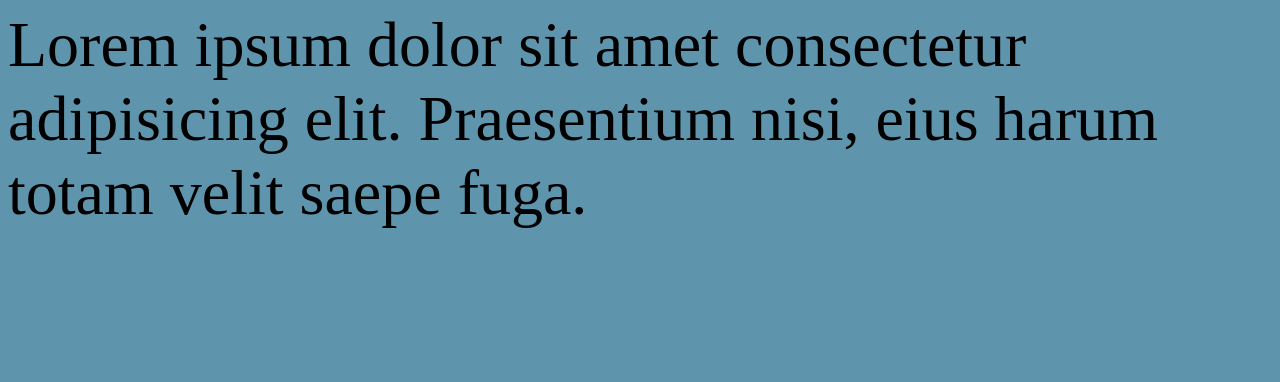
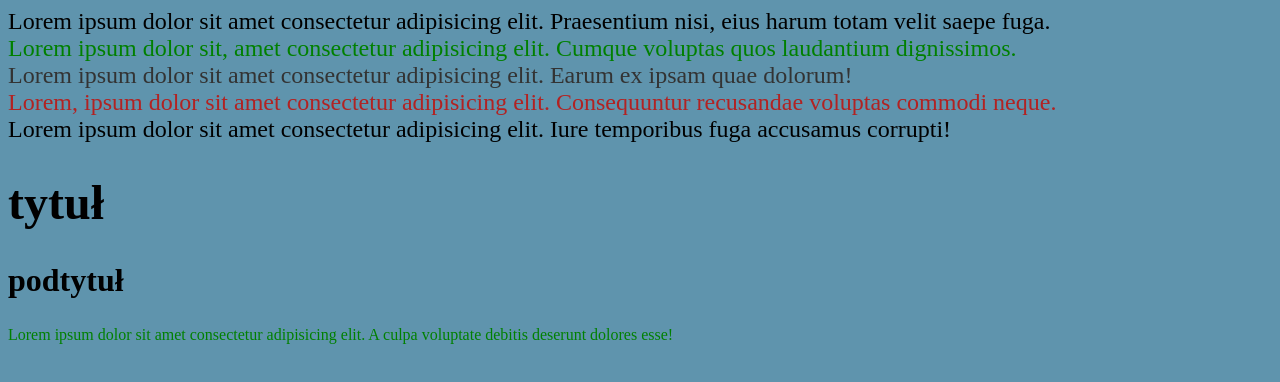
Before and after one commit to MaksMroz/sass, a website: page app/index.html in a window 1280 px wide. Drawn offline with Linux system fonts and the light colour scheme.

Commit message:
sass i gulp

```diff
--- a/app/index.html
+++ b/app/index.html
@@ -9,5 +9,20 @@
 </head>
 <body>
     Lorem ipsum dolor sit amet consectetur adipisicing elit. Praesentium nisi, eius harum totam velit saepe fuga.
+
+    <div class="link1">Lorem ipsum dolor sit, amet consectetur adipisicing elit. Cumque voluptas quos laudantium dignissimos.</div>
+
+    <div class="link2">Lorem ipsum dolor sit amet consectetur adipisicing elit. Earum ex ipsam quae dolorum!</div>
+
+    <div class="link3">Lorem, ipsum dolor sit amet consectetur adipisicing elit. Consequuntur recusandae voluptas commodi neque.</div>
+
+    <div class="link4">Lorem ipsum dolor sit amet consectetur adipisicing elit. Iure temporibus fuga accusamus corrupti!</div>
+
+
+    <div class="portfolio">
+        <h1>tytuł</h1>
+        <h2>podtytuł</h2>
+        <p>Lorem ipsum dolor sit amet consectetur adipisicing elit. A culpa voluptate debitis deserunt dolores esse!</p>
+    </div>
 </body>
 </html>
--- a/app/scss/_partials.scss
+++ b/app/scss/_partials.scss
@@ -1,2 +1,14 @@
 $background-color-base: #5f94ad;
-$font-size-base: 4rem;
+$font-size-base: 1.5rem;
+
+@mixin resetLink($color: #333) {
+    display: block;
+    color: $color;
+    text-decoration: none;
+}
+
+@for $i from 1 through 10 {
+    .mw-#{$i} {
+        max-width: #{$i*10%};
+    }
+}
--- a/app/scss/style.scss
+++ b/app/scss/style.scss
@@ -4,3 +4,32 @@ body {
     background-color: $background-color-base;
     font-size: $font-size-base;
 }
+
+.link {
+    &1 {
+        @include resetLink(green);
+    }
+
+    &2 {
+        @include resetLink;
+    }
+
+    &3 {
+        @include resetLink(firebrick)
+    }
+}
+
+.portfolio {
+    h1 {
+        font-size: 3rem;
+    }
+
+    h2 {
+        font-size: 2rem;
+    }
+
+    p {
+        font-size: 1rem;
+        color: green;
+    }
+}
```
Also changed, not shown: app/css/style.css.
